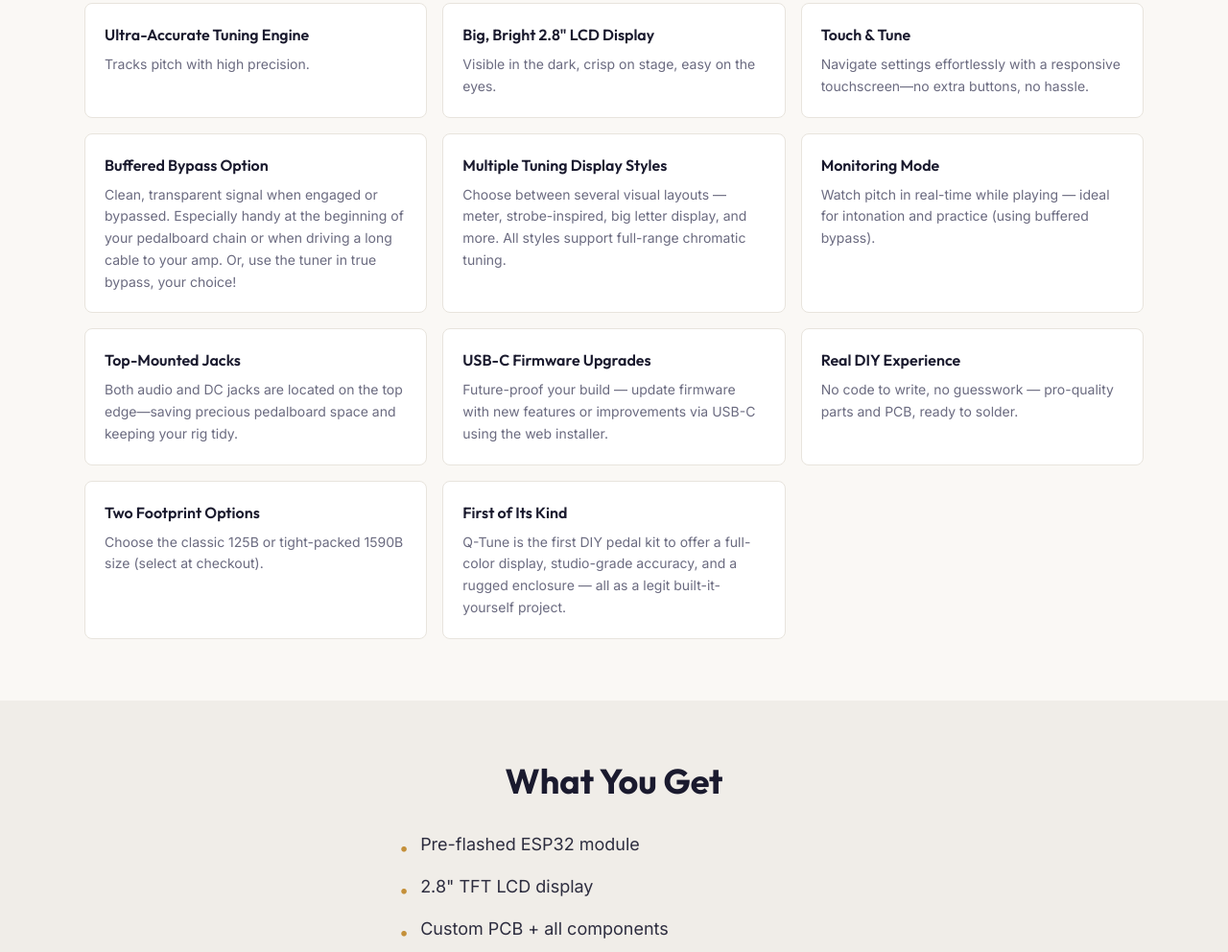
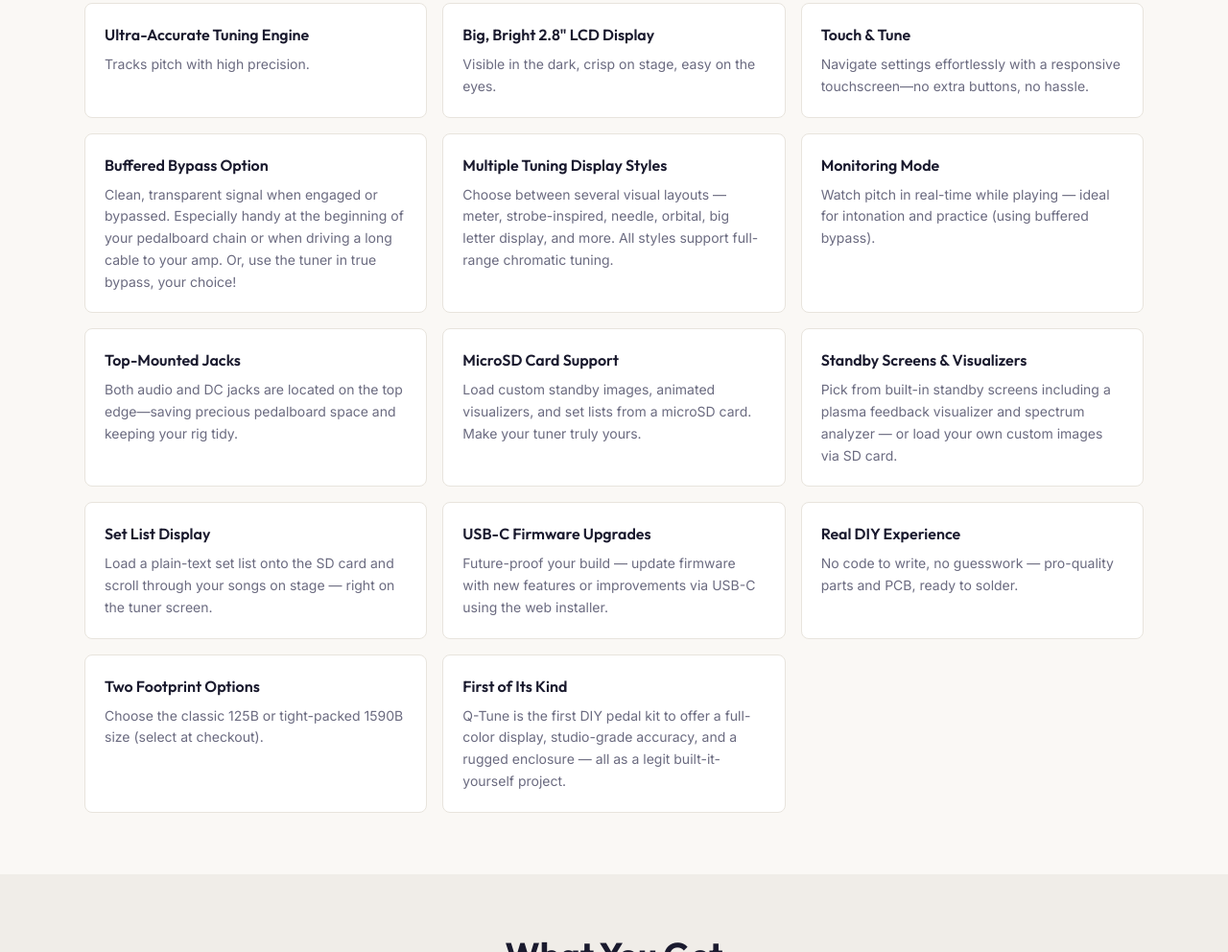
Before and after one commit to joulupukki/q-tune-web, an Astro site: page / in a window 1280 px wide. Shown: the part 3199-4191 px from the top of the page at 96% size. Built offline with nearby package versions, Linux system fonts and the light colour scheme; Astro itself is replaced by a stand-in of ours.

Commit message:
Add v3.0.0 features: SD card, standby screens, set lists
Update features list with microSD card support, custom standby images,
visualizers, and set list display. Update specs page with SD card details
and bump tuning styles count from 5 to 7.

```diff
--- a/src/data/features.ts
+++ b/src/data/features.ts
@@ -22,7 +22,7 @@
   },
   {
     title: 'Multiple Tuning Display Styles',
-    description: 'Choose between several visual layouts — meter, strobe-inspired, big letter display, and more. All styles support full-range chromatic tuning.',
+    description: 'Choose between several visual layouts — meter, strobe-inspired, needle, orbital, big letter display, and more. All styles support full-range chromatic tuning.',
   },
   {
     title: 'Monitoring Mode',
@@ -31,6 +31,18 @@
   {
     title: 'Top-Mounted Jacks',
     description: 'Both audio and DC jacks are located on the top edge—saving precious pedalboard space and keeping your rig tidy.',
+  },
+  {
+    title: 'MicroSD Card Support',
+    description: 'Load custom standby images, animated visualizers, and set lists from a microSD card. Make your tuner truly yours.',
+  },
+  {
+    title: 'Standby Screens & Visualizers',
+    description: 'Pick from built-in standby screens including a plasma feedback visualizer and spectrum analyzer — or load your own custom images via SD card.',
+  },
+  {
+    title: 'Set List Display',
+    description: 'Load a plain-text set list onto the SD card and scroll through your songs on stage — right on the tuner screen.',
   },
   {
     title: 'USB-C Firmware Upgrades',
--- a/src/pages/specifications.astro
+++ b/src/pages/specifications.astro
@@ -13,12 +13,15 @@
     <li>Monitoring Mode (with Buffered Bypass)</li>
     <li>Capacitive Touch 2.8" Color LCD</li>
     <li>Adjustable LCD Brightness</li>
-    <li>5 built-in tuning styles</li>
+    <li>7 built-in tuning styles</li>
     <li>8 different main color options</li>
     <li>Reference Pitch Adjustment (Default is A440)</li>
     <li>In-Tune Threshold Adjustment (Default is &pm;3 cents)</li>
     <li>ESP32-S3 Microcontroller</li>
     <li>Upgradable Firmware via USB-C Data Cable</li>
     <li>Screen Rotation Options: Normal, Left, Right, Upside Down</li>
+    <li>MicroSD Card Slot (FAT32, 32GB max)</li>
+    <li>Custom Standby Images via SD Card (240x320 or 320x240 JPG)</li>
+    <li>Set List Display via SD Card</li>
   </ul>
 </PageLayout>
```
